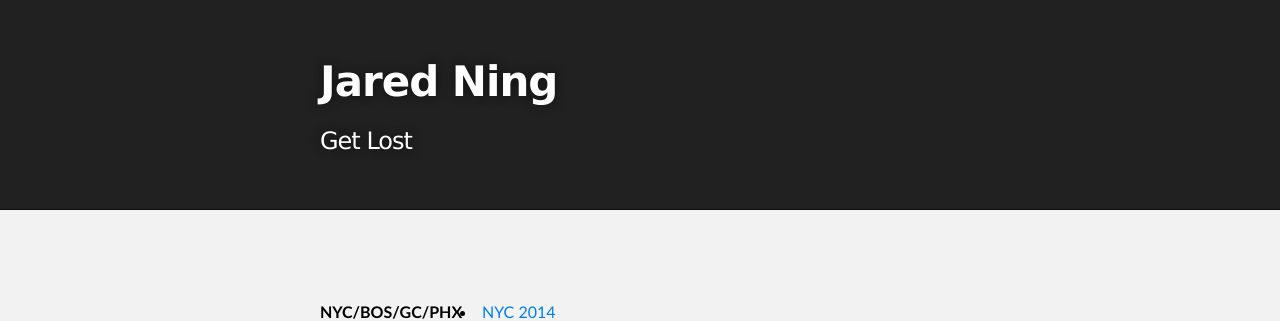
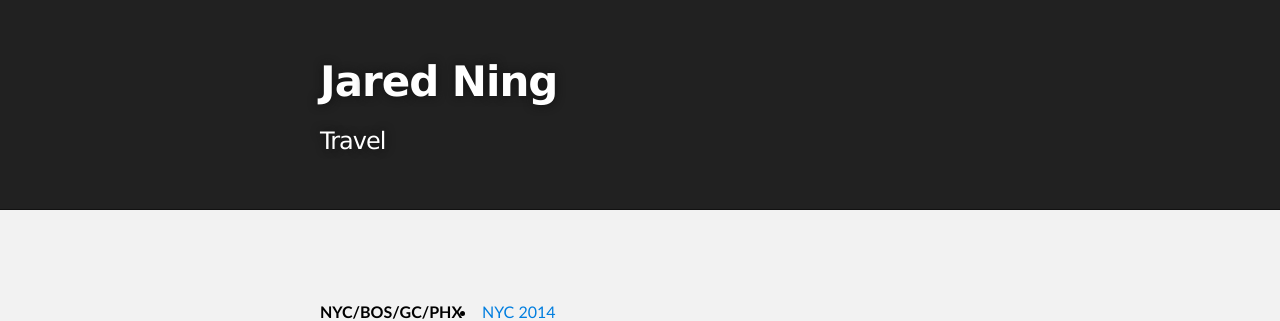
Before and after one commit to ordinaryzelig/ordinaryzelig.github.com, a Jekyll site: the page built from _posts/2000-01-02-.html, in a window 1280 px wide and 900 px high. Shown: the top 321 px of the window. Built offline with Jekyll 4.4.1, drawn with Linux system fonts in a browser that asks for light colours.

Commit message:
Change "Get Lost" to "Travel".

```diff
--- a/_layouts/default.html
+++ b/_layouts/default.html
@@ -28,7 +28,7 @@
         {% if page.categories contains "dev" %}
           Code Ningja
         {% elsif page.categories contains "travel" %}
-          Get Lost
+          Travel
         {% elsif page.categories contains "blog" %}
           The Wei of the Ningja
         {% endif %}
--- a/_posts/2000-01-02-.html
+++ b/_posts/2000-01-02-.html
@@ -1,6 +1,6 @@
 ---
 layout: default
-subtitle: Travels
+subtitle: Travel
 categories: travel
 ---
 
```
